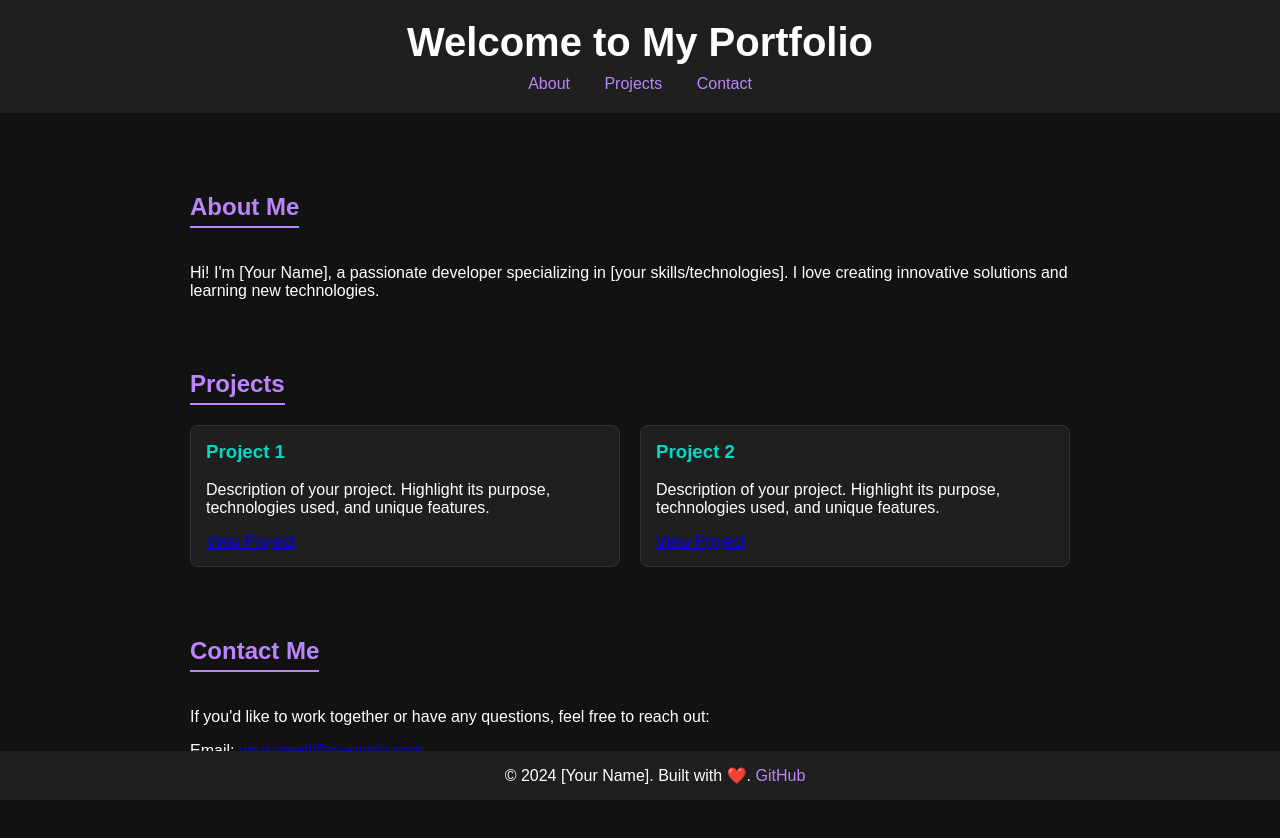
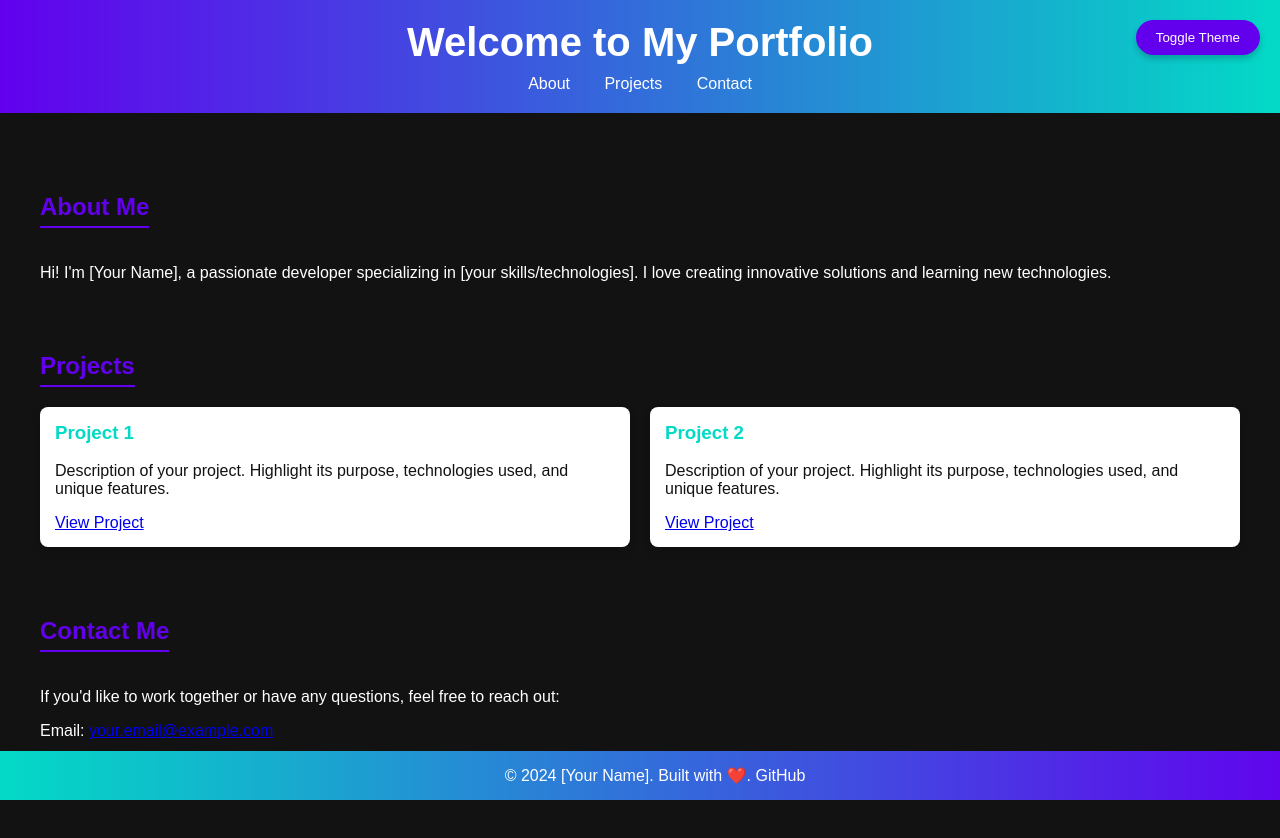
Before and after one commit to a3X3k/Portfolio, a plain HTML site: page index.html in a window 1280 px wide. Drawn offline with Linux system fonts and the light colour scheme.

Commit message:
Update index.html

```diff
--- a/index.html
+++ b/index.html
@@ -5,17 +5,29 @@
     <meta name="viewport" content="width=device-width, initial-scale=1.0">
     <title>My Portfolio</title>
     <style>
+        :root {
+            --primary-color: #6200ee;
+            --secondary-color: #03dac6;
+            --background-dark: #121212;
+            --background-light: #ffffff;
+            --text-dark: #ffffff;
+            --text-light: #121212;
+        }
+
         body {
             margin: 0;
             font-family: Arial, sans-serif;
-            background-color: #121212;
-            color: #ffffff;
+            transition: background-color 0.5s, color 0.5s;
+            background-color: var(--background-dark);
+            color: var(--text-dark);
+            overflow-x: hidden;
         }
 
         header {
-            background-color: #1f1f1f;
+            background: linear-gradient(90deg, var(--primary-color), var(--secondary-color));
             padding: 20px;
             text-align: center;
+            animation: gradient 3s infinite alternate;
         }
 
         header h1 {
@@ -28,17 +40,18 @@
         }
 
         nav a {
-            color: #bb86fc;
+            color: var(--text-dark);
             text-decoration: none;
             margin: 0 15px;
+            transition: color 0.3s;
         }
 
         nav a:hover {
-            text-decoration: underline;
+            color: var(--secondary-color);
         }
 
         .container {
-            max-width: 900px;
+            max-width: 1200px;
             margin: 40px auto;
             padding: 20px;
         }
@@ -48,39 +61,45 @@
         }
 
         .section h2 {
-            color: #bb86fc;
-            border-bottom: 2px solid #bb86fc;
+            color: var(--primary-color);
+            border-bottom: 2px solid var(--primary-color);
             padding-bottom: 5px;
             display: inline-block;
         }
 
         .projects {
-            display: flex;
-            flex-wrap: wrap;
+            display: grid;
+            grid-template-columns: repeat(auto-fit, minmax(300px, 1fr));
             gap: 20px;
         }
 
         .project {
-            background-color: #1f1f1f;
-            border: 1px solid #333;
+            background: var(--background-light);
+            color: var(--text-light);
             border-radius: 8px;
             padding: 15px;
-            width: calc(50% - 20px);
-            box-sizing: border-box;
+            box-shadow: 0 4px 8px rgba(0, 0, 0, 0.2);
+            transition: transform 0.3s, box-shadow 0.3s;
+        }
+
+        .project:hover {
+            transform: translateY(-10px);
+            box-shadow: 0 6px 12px rgba(0, 0, 0, 0.4);
         }
 
         .project h3 {
             margin-top: 0;
-            color: #03dac6;
+            color: var(--secondary-color);
         }
 
         footer {
-            background-color: #1f1f1f;
+            background: linear-gradient(90deg, var(--secondary-color), var(--primary-color));
             text-align: center;
             padding: 15px;
             position: fixed;
             bottom: 0;
             width: 100%;
+            animation: gradient 3s infinite alternate-reverse;
         }
 
         footer p {
@@ -88,12 +107,40 @@
         }
 
         footer a {
-            color: #bb86fc;
+            color: var(--text-dark);
             text-decoration: none;
         }
 
         footer a:hover {
             text-decoration: underline;
+        }
+
+        .theme-toggle {
+            position: fixed;
+            top: 20px;
+            right: 20px;
+            background: var(--primary-color);
+            border: none;
+            color: var(--text-dark);
+            padding: 10px 20px;
+            border-radius: 50px;
+            cursor: pointer;
+            box-shadow: 0 4px 6px rgba(0, 0, 0, 0.2);
+            transition: background 0.3s, box-shadow 0.3s;
+        }
+
+        .theme-toggle:hover {
+            background: var(--secondary-color);
+            box-shadow: 0 6px 8px rgba(0, 0, 0, 0.3);
+        }
+
+        @keyframes gradient {
+            from {
+                background-position: 0%;
+            }
+            to {
+                background-position: 100%;
+            }
         }
     </style>
 </head>
@@ -106,6 +153,8 @@
             <a href="#contact">Contact</a>
         </nav>
     </header>
+
+    <button class="theme-toggle" onclick="toggleTheme()">Toggle Theme</button>
 
     <div class="container">
         <section id="about" class="section">
@@ -140,5 +189,24 @@
     <footer>
         <p>&copy; 2024 [Your Name]. Built with ❤️. <a href="https://github.com/yourgithubusername" target="_blank">GitHub</a></p>
     </footer>
+
+    <script>
+        function toggleTheme() {
+            const root = document.documentElement;
+            const isDark = getComputedStyle(root).getPropertyValue('--background-dark') === root.style.backgroundColor;
+
+            if (isDark) {
+                root.style.setProperty('--background-dark', '#ffffff');
+                root.style.setProperty('--text-dark', '#121212');
+                root.style.setProperty('--background-light', '#121212');
+                root.style.setProperty('--text-light', '#ffffff');
+            } else {
+                root.style.setProperty('--background-dark', '#121212');
+                root.style.setProperty('--text-dark', '#ffffff');
+                root.style.setProperty('--background-light', '#ffffff');
+                root.style.setProperty('--text-light', '#121212');
+            }
+        }
+    </script>
 </body>
 </html>
```
